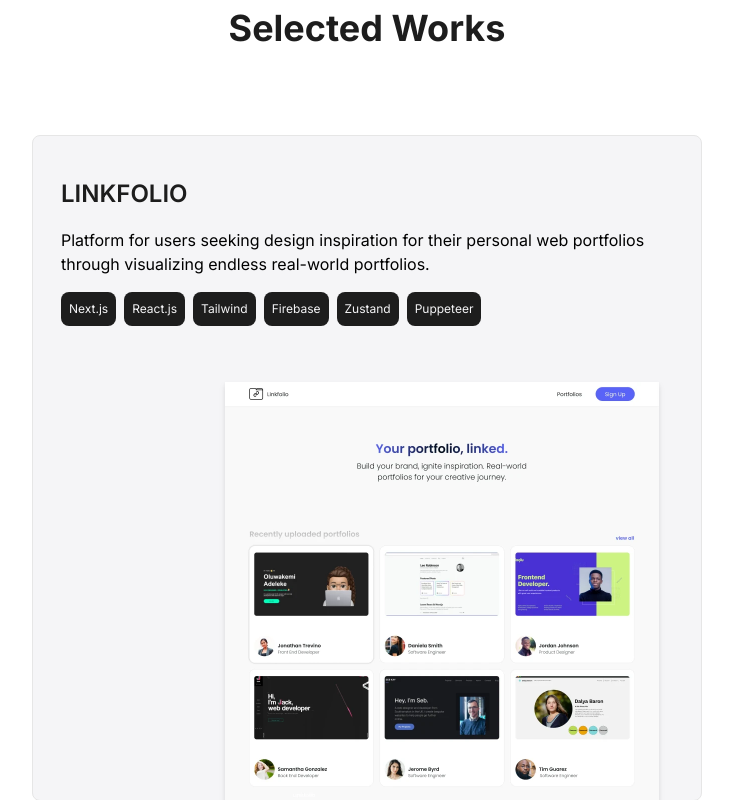
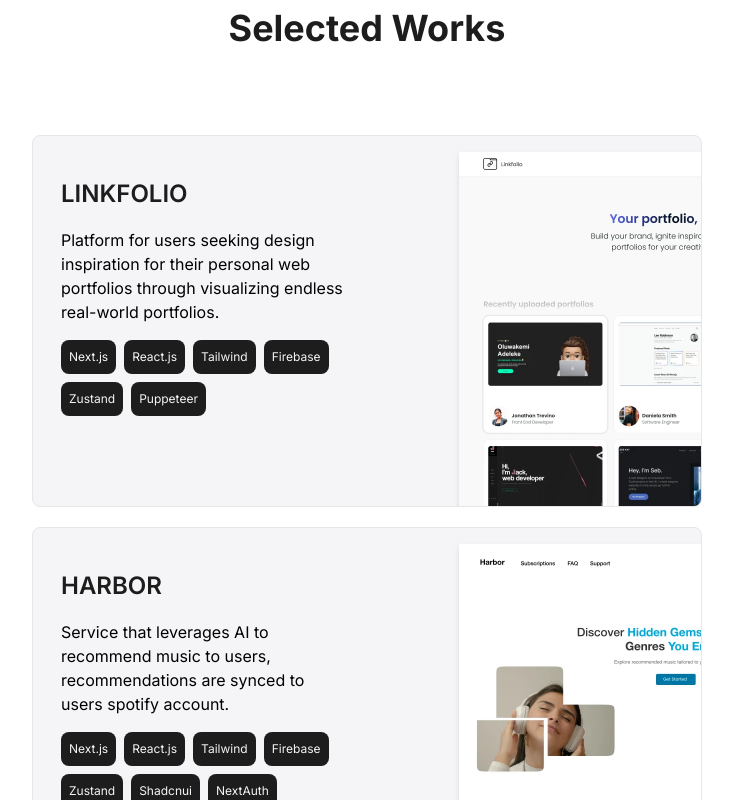
Before and after one commit to yeahimjt/portfolio, a Next.js app: page / in a window 1280 px wide. Shown: the part 1560-2360 px from the top of the page, without its empty margins (273-1006 px from the left). Built offline with nearby package versions, Linux system fonts and the light colour scheme.

Commit message:
adding custom screen size cutoff

```diff
--- a/tailwind.config.ts
+++ b/tailwind.config.ts
@@ -11,6 +11,9 @@
       dropShadow: {
         container: "0 35px 35px rgba(-1, 1, 11.7, 0.5)",
       },
+      screens: {
+        projects: "777px",
+      },
     },
   },
   plugins: [],
```
